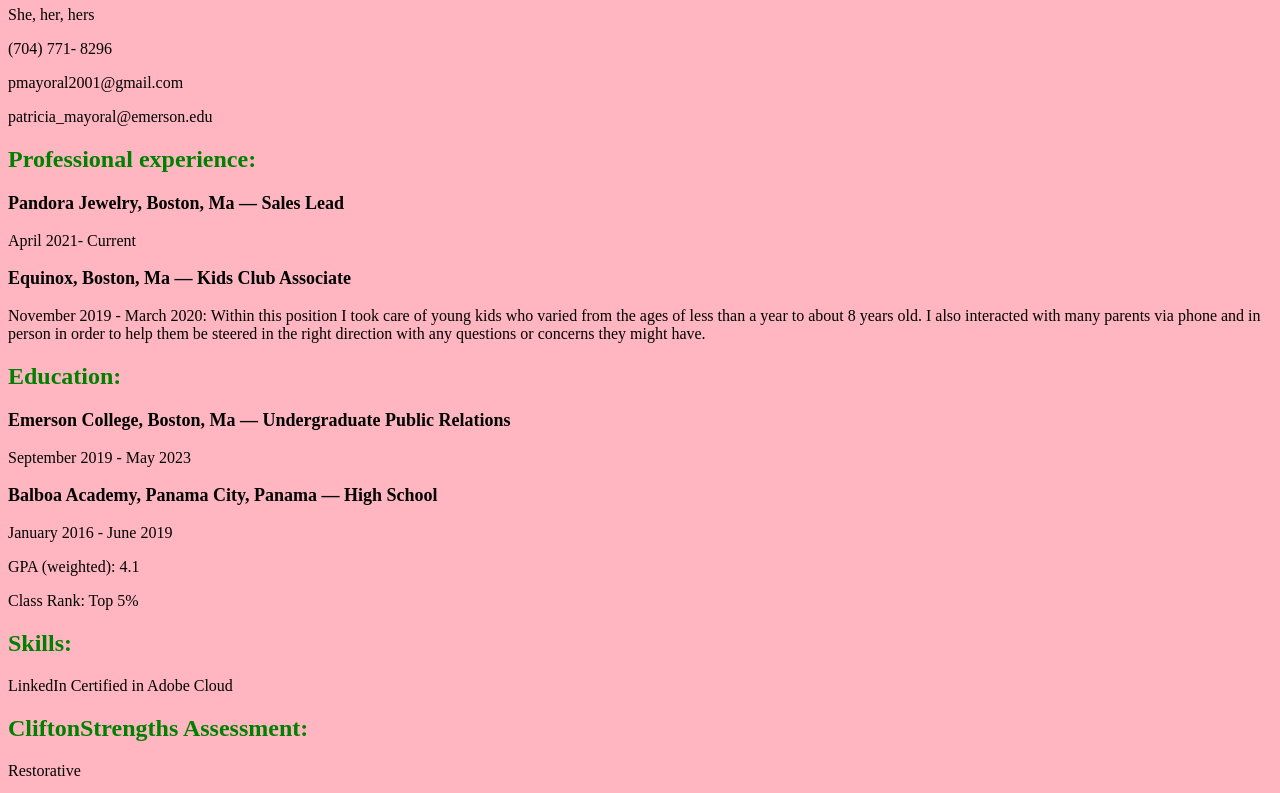
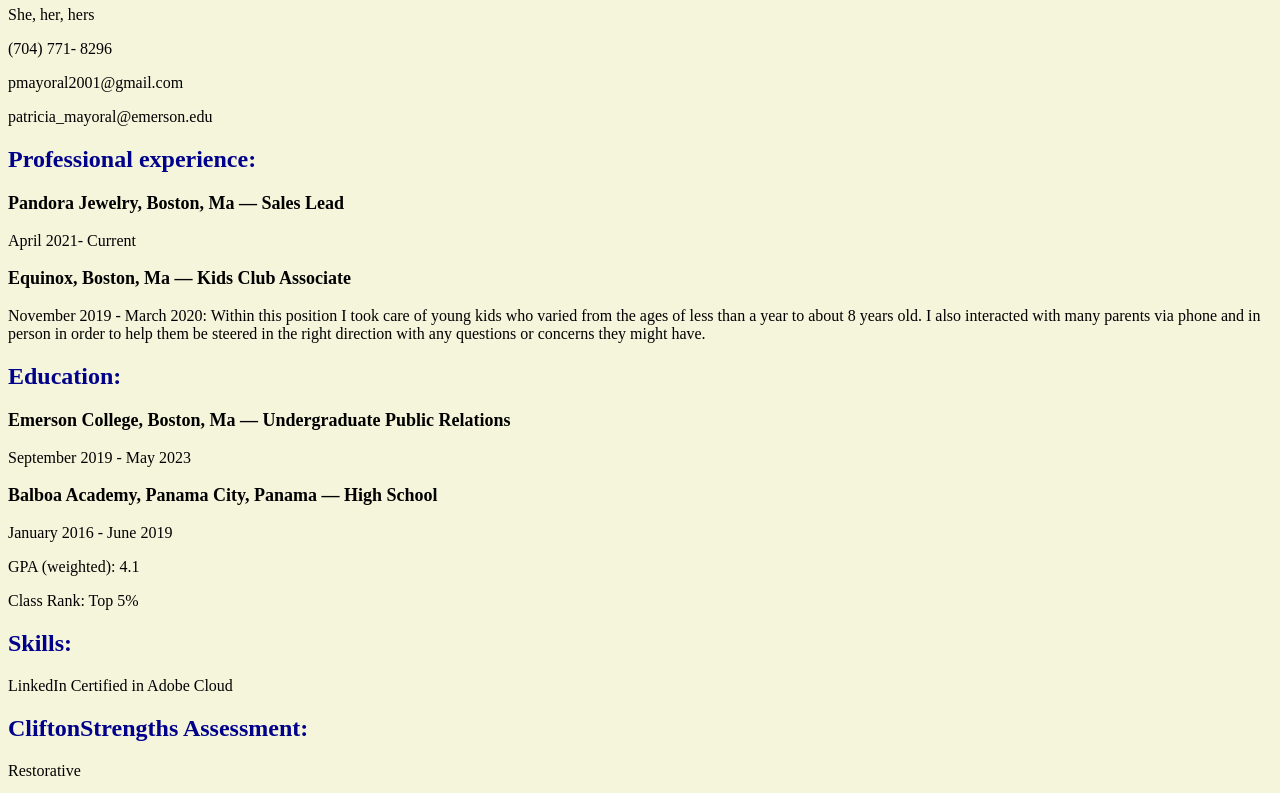
Before and after one commit to pmayoral0201/pmayoral0201.github.io, a plain HTML site: page index.html in a window 1280 px wide. Shown: the part 60-853 px from the top of the page. Drawn offline with Linux system fonts and the light colour scheme.

Commit message:
Update stylesheet.css

```diff
--- a/stylesheet.css
+++ b/stylesheet.css
@@ -14,7 +14,7 @@
 p.thicker {
   font-weight: 900;
 }
-    h2 {color: green}
+    h2 {color: darkblue}
 body {
-  background-color: lightpink;
+  background-color: beige;
 }
```
